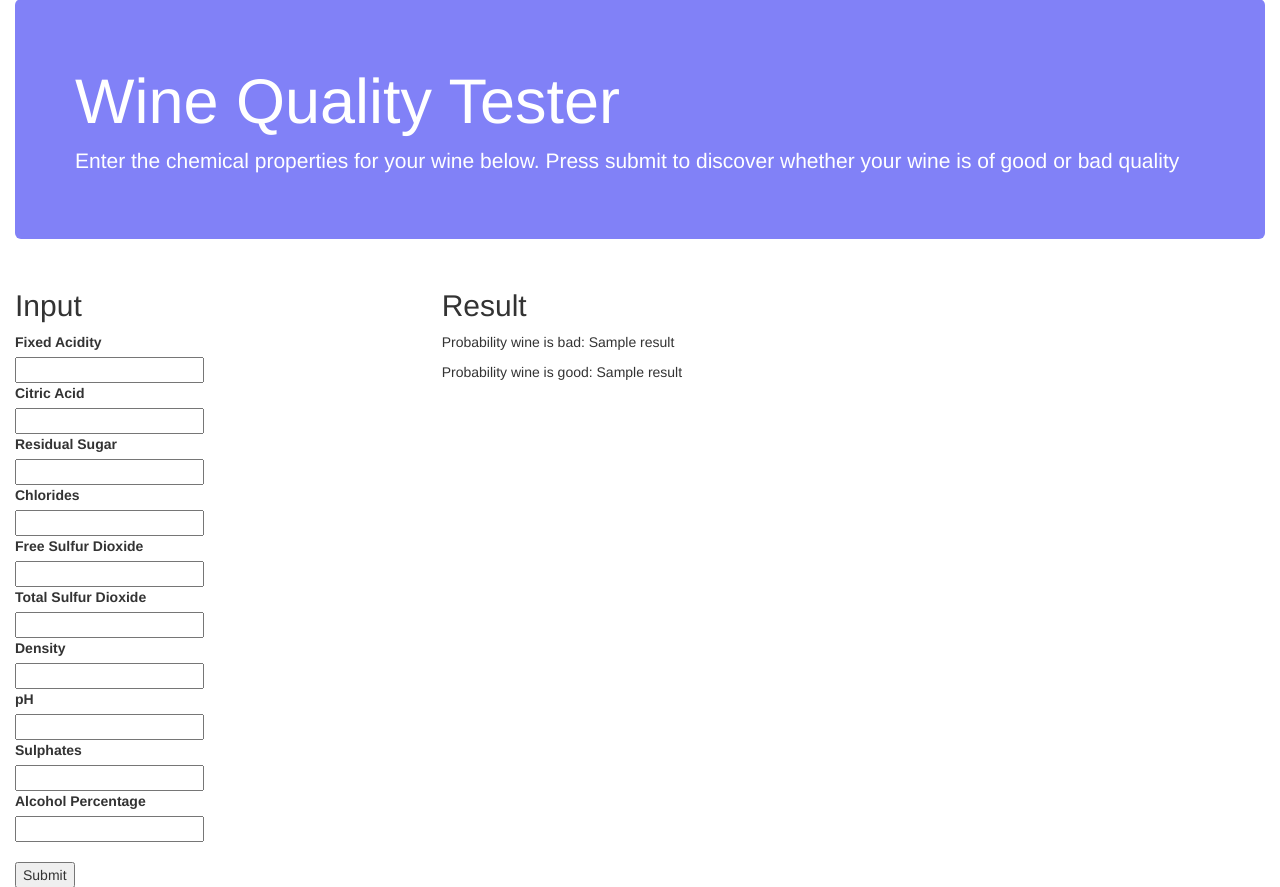
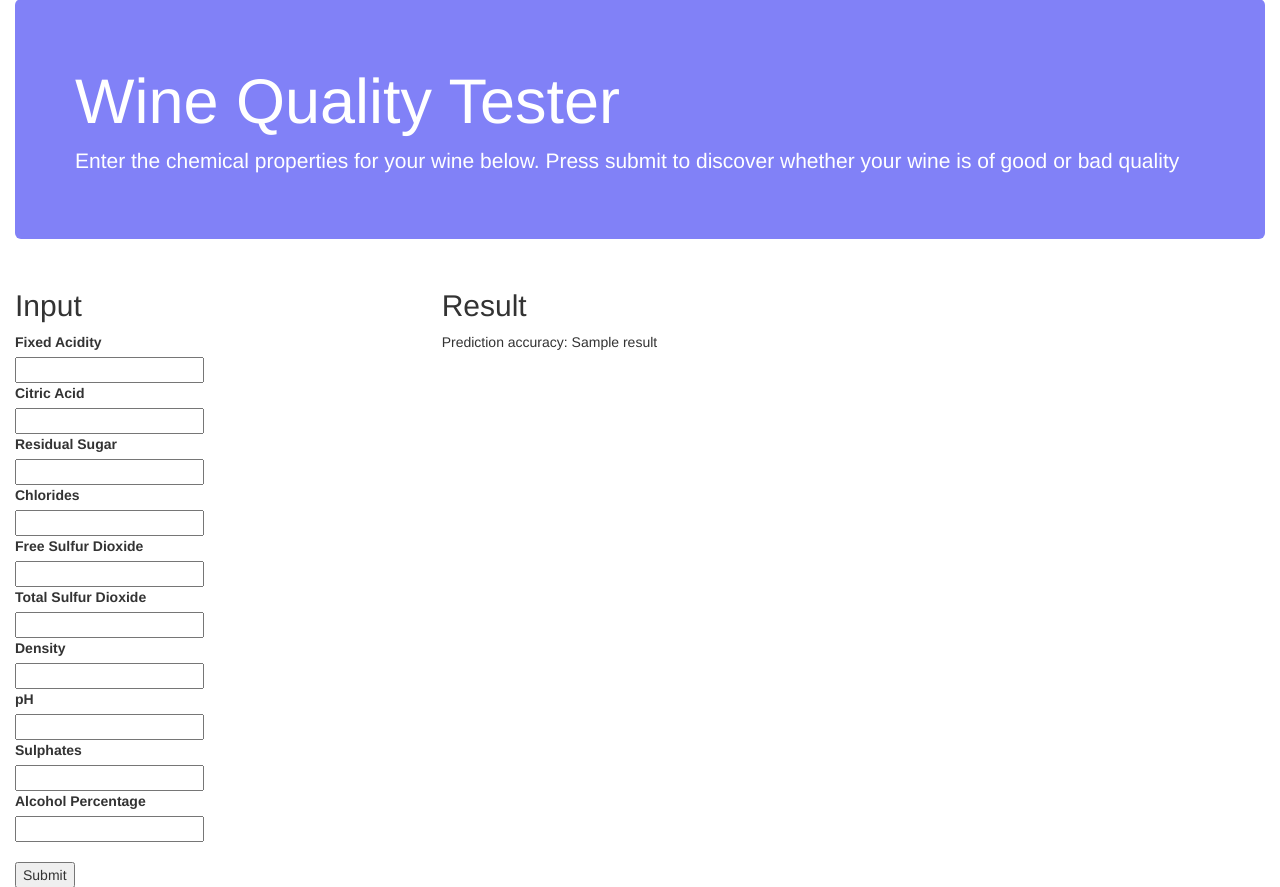
Before and after one commit to PythonWorkshop/TensorFlowFlask, a Flask app: template templates/test_parameters.html in a window 1280 px wide. Shown: the part 73-960 px from the top of the page. Run offline with Flask 2, Linux system fonts and the light colour scheme; the template is opened without the code that fills it: values that come from a table or form of the project are taken from there, most other values are stand-ins (such as "Sample title", 1, 10 or a date in 2020); parts of the project's set-up code (start-up, migrations or seed data) failed here and were passed over; some libraries are stand-ins or nearby versions.

Commit message:
fixed error in printing result on test page

```diff
--- a/templates/test_parameters.html
+++ b/templates/test_parameters.html
@@ -54,8 +54,7 @@
         <div class="col-sm-4">
             {% if result %}
             <h2>Result</h2>
-                <p>Probability wine is bad: {{ result[0] }}</p>
-                <p>Probability wine is good: {{ result[1] }}</p>
+                <p>Prediction accuracy: {{ result[0] }}</p>
             {% endif %}
         </div>
     </div>
```
